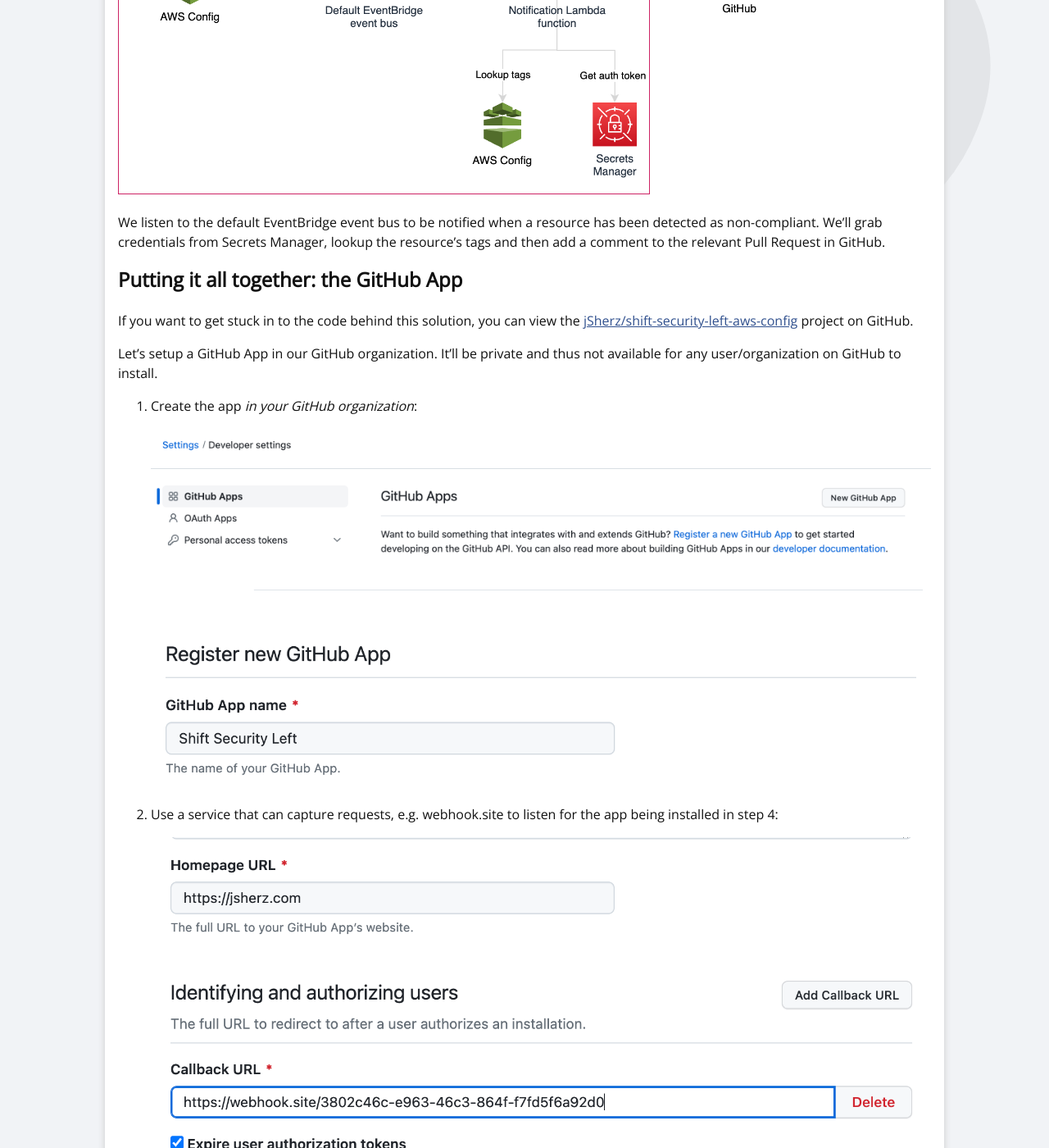
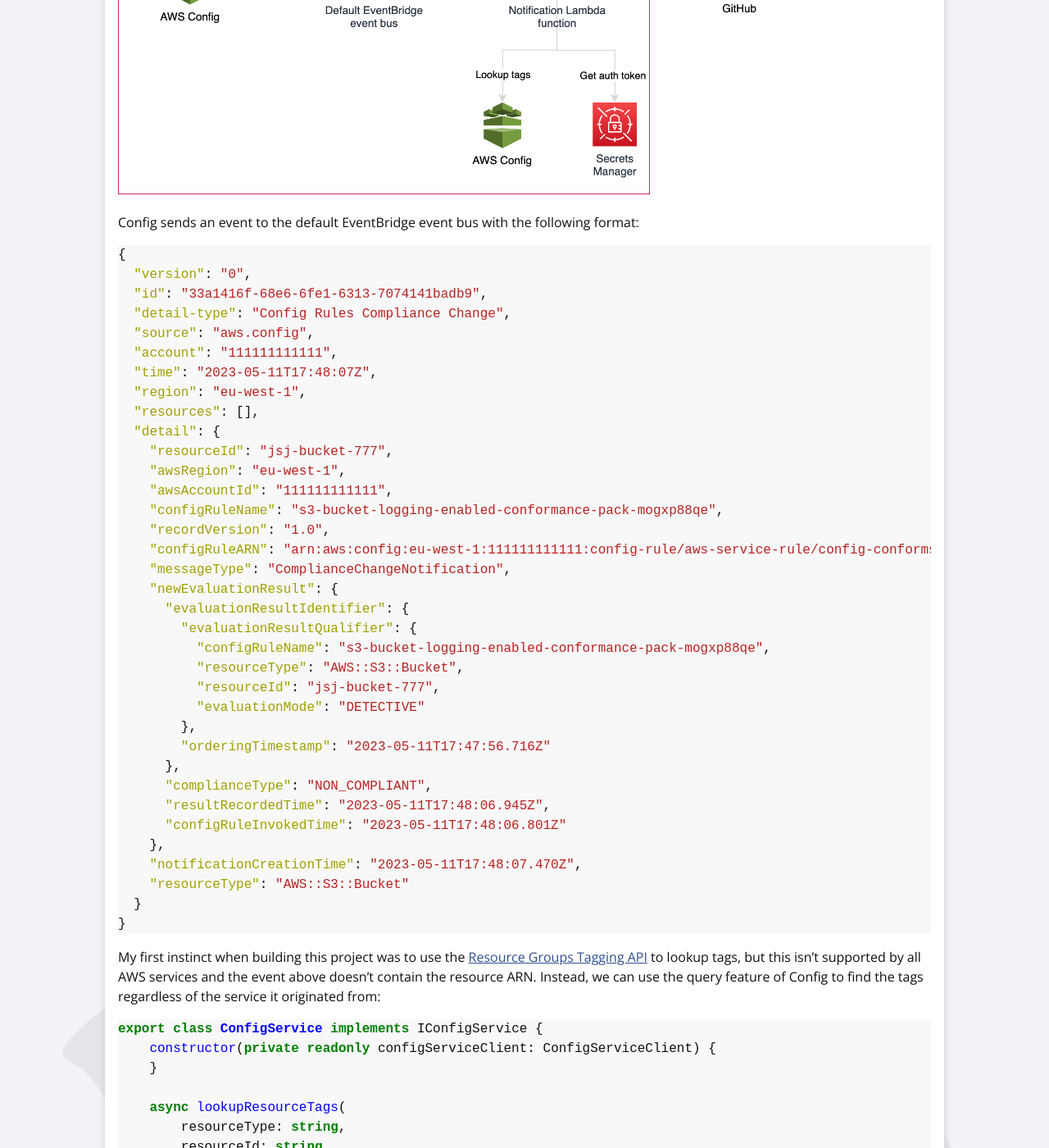
Before and after one commit to jSherz/jsj-blog, a Jekyll site: the page built from _posts/2023-05-27-shift-security-left-aws-config.md, in a window 1280 px wide and 1400 px high, scrolled down 3333 px. Shown: the whole window at 82% size. Built offline with Jekyll 4.4.1, drawn with Linux system fonts in a browser that asks for light colours; some of the changed text lies outside the part shown.

Commit message:
Add code samples.

````diff
--- a/_posts/2023-05-27-shift-security-left-aws-config.md
+++ b/_posts/2023-05-27-shift-security-left-aws-config.md
@@ -77,6 +77,7 @@
 keep the rules of those tools in-sync with the Config rules to our AWS account.
 
 [terraform-compliance]: https://terraform-compliance.com/
+
 [cdk-nag]: https://github.com/cdklabs/cdk-nag
 
 ### Feedback in the Pull Request
@@ -139,10 +140,146 @@
 
 <img alt="A diagram showing AWS Config sending an EventBridge event to the default event bus when a resource is non compliant. A Lambda function uses a rule to receive the event and add a comment to a GitHub Pull Request. The Lambda function uses Secrets Manager to retrieve an auth token and Config to get the resource's tags." src="/assets/shift-security-left-aws-config/architecture.png" style="max-width: 800px"/>
 
-We listen to the default EventBridge event bus to be notified when a resource
-has been detected as non-compliant. We'll grab credentials from Secrets
-Manager, lookup the resource's tags and then add a comment to the relevant
-Pull Request in GitHub.
+Config sends an event to the default EventBridge event bus with the following
+format:
+
+```json
+{
+  "version": "0",
+  "id": "33a1416f-68e6-6fe1-6313-7074141badb9",
+  "detail-type": "Config Rules Compliance Change",
+  "source": "aws.config",
+  "account": "111111111111",
+  "time": "2023-05-11T17:48:07Z",
+  "region": "eu-west-1",
+  "resources": [],
+  "detail": {
+    "resourceId": "jsj-bucket-777",
+    "awsRegion": "eu-west-1",
+    "awsAccountId": "111111111111",
+    "configRuleName": "s3-bucket-logging-enabled-conformance-pack-mogxp88qe",
+    "recordVersion": "1.0",
+    "configRuleARN": "arn:aws:config:eu-west-1:111111111111:config-rule/aws-service-rule/config-conforms.amazonaws.com/config-rule-latfki",
+    "messageType": "ComplianceChangeNotification",
+    "newEvaluationResult": {
+      "evaluationResultIdentifier": {
+        "evaluationResultQualifier": {
+          "configRuleName": "s3-bucket-logging-enabled-conformance-pack-mogxp88qe",
+          "resourceType": "AWS::S3::Bucket",
+          "resourceId": "jsj-bucket-777",
+          "evaluationMode": "DETECTIVE"
+        },
+        "orderingTimestamp": "2023-05-11T17:47:56.716Z"
+      },
+      "complianceType": "NON_COMPLIANT",
+      "resultRecordedTime": "2023-05-11T17:48:06.945Z",
+      "configRuleInvokedTime": "2023-05-11T17:48:06.801Z"
+    },
+    "notificationCreationTime": "2023-05-11T17:48:07.470Z",
+    "resourceType": "AWS::S3::Bucket"
+  }
+}
+```
+
+My first instinct when building this project was to use the
+[Resource Groups Tagging API] to lookup tags, but this isn't supported by all
+AWS services and the event above doesn't contain the resource ARN. Instead, we
+can use the query feature of Config to find the tags regardless of the service
+it originated from:
+
+```typescript
+export class ConfigService implements IConfigService {
+    constructor(private readonly configServiceClient: ConfigServiceClient) {
+    }
+
+    async lookupResourceTags(
+        resourceType: string,
+        resourceId: string,
+    ): Promise<Record<string, string>> {
+        const response = await this.configServiceClient.send(
+            new SelectResourceConfigCommand({
+                Expression: `
+                    SELECT
+                      tags
+                    WHERE
+                      resourceType = '${resourceType}'
+                      AND resourceId = '${resourceId}'
+                `,
+                Limit: 100,
+            }),
+        );
+
+        /*
+            If we got a query result, turn the list of tags into an object
+            of tag keys -> tag values.
+         */
+        if (response.Results && response.Results.length === 1) {
+            return (
+                JSON.parse(response.Results[0]) as ILookupResourceTagsQueryResult
+            ).tags.reduce((out, curr) => {
+                out[curr.key] = curr.value;
+                return out;
+            }, {} as Record<string, string>);
+        } else {
+            return {};
+        }
+    }
+}
+```
+
+[Resource Groups Tagging API]: https://docs.aws.amazon.com/resourcegroupstagging/latest/APIReference/overview.html
+
+Once we've got the tags, we can use the Octokit library for the GitHub API to
+find a Pull Request for that project/branch combination:
+
+```typescript
+const project = tags[`${companyIdentifier}:workload:project`];
+const ref = tags[`${companyIdentifier}:workload:ref`];
+
+if (ref === "main") {
+    logger.info("not for a pull request - skipping", {ref});
+    return;
+}
+
+const [owner, repo] = project
+    .replace("git@github.com:", "")
+    .replace(".git", "")
+    .split("/");
+
+const relevantPullsResponse = await octokit.request(
+    "GET /repos/{owner}/{repo}/pulls?state={state}",
+    {
+        owner,
+        repo,
+        state: "open",
+        head: ref,
+        headers: {
+            "X-GitHub-Api-Version": "2022-11-28",
+        },
+    },
+);
+```
+
+If one is found, we can add a comment to the PR:
+
+```typescript
+ if (relevantPulls.length === 1) {
+    const issueNumber = relevantPulls[0].number;
+
+    await octokit.request(
+        "POST /repos/{owner}/{repo}/issues/{issue_number}/comments",
+        {
+            owner,
+            repo,
+            issue_number: issueNumber,
+            body: comment,
+            headers: {
+                "X-GitHub-Api-Version": "2022-11-28",
+            },
+        },
+    );
+}
+```
 
 ## Putting it all together: the GitHub App
 
@@ -154,9 +291,9 @@
 
 1. Create the app _in your GitHub organization_:
 
-    ![GitHub screenshot showing the option to create a new app.](/assets/shift-security-left-aws-config/github-app-setup1.png)
+   ![GitHub screenshot showing the option to create a new app.](/assets/shift-security-left-aws-config/github-app-setup1.png)
 
-    ![GitHub screenshot showing app name selection.](/assets/shift-security-left-aws-config/github-app-setup2.png)
+   ![GitHub screenshot showing app name selection.](/assets/shift-security-left-aws-config/github-app-setup2.png)
 
 2. Use a service that can capture requests, e.g. webhook.site to listen for the
    app being installed in step 4:
````
